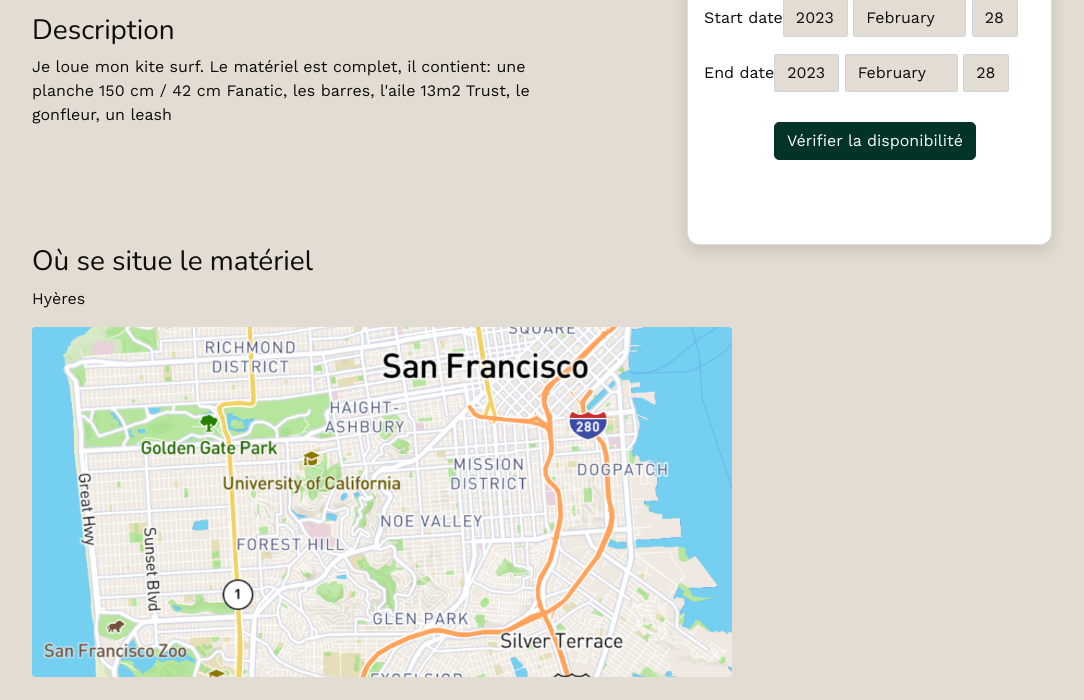
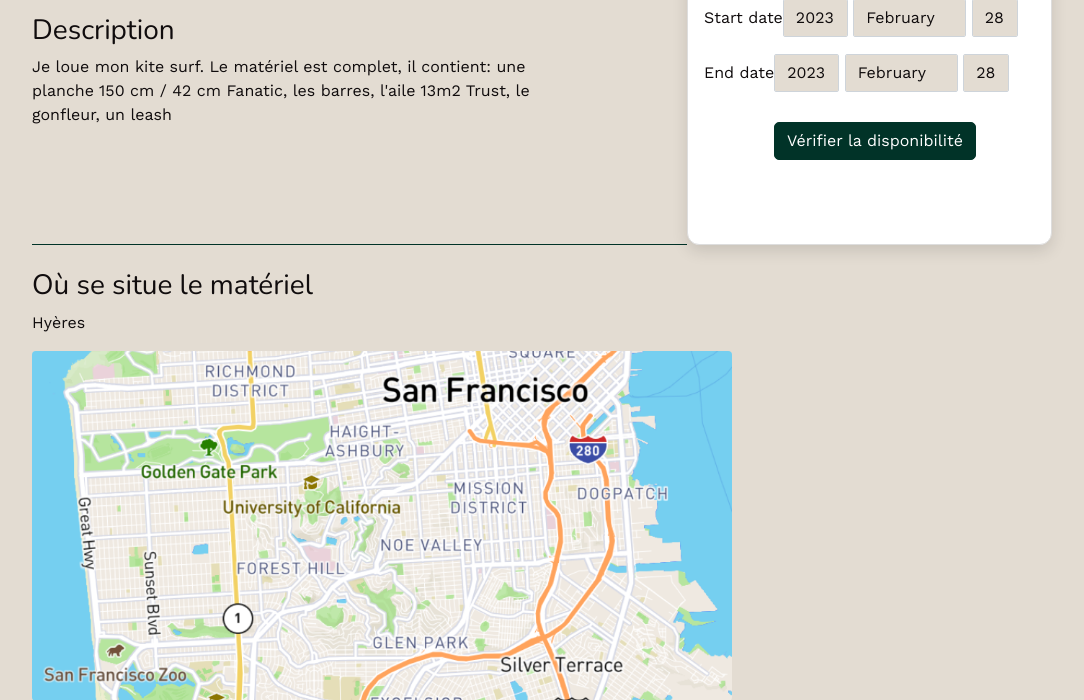
Before and after one commit to Geofrmd/GEAR_SPORTS, a Rails app: page /offers/1 in a window 1280 px wide. Shown: the part 660-1360 px from the top of the page, without its empty margins (98-1182 px from the left). Before the commit the page ends 1337 px from the top, so only its background shows below. Run offline with Rails 7, Linux system fonts and the light colour scheme; a user stored in the database is signed in; data comes from the database, SQL or seed files in the repository; style sheets or scripts are compiled from the project's sources; some libraries are stand-ins or nearby versions.

Commit message:
adding border

```diff
--- a/app/views/offers/show.html.erb
+++ b/app/views/offers/show.html.erb
@@ -9,7 +9,7 @@
   </div>
   <div class="container">
     <div class="d-flex justify-content-between">
-      <div class="d-flex justify-content-betwen" style="width: 700px">
+      <div class="d-flex justify-content-betwen border-bottom border-primary pb-4" style="width: 700px">
           <div style="width: 600px" >
               <h2 class="border-bottom border-primary pb-4"><%=@offer.sport_category.capitalize%></h2>
               <h3 class="mt-4">Description</h3>
@@ -29,7 +29,7 @@
       </div>
     </div>
     <div>
-      <h3>Où se situe le matériel</h3>
+      <h3 class="mt-4">Où se situe le matériel</h3>
       <p><%= @offer.location %></p>
       <%=image_tag "map.png", class:"img-map" %>
     </div>
```
